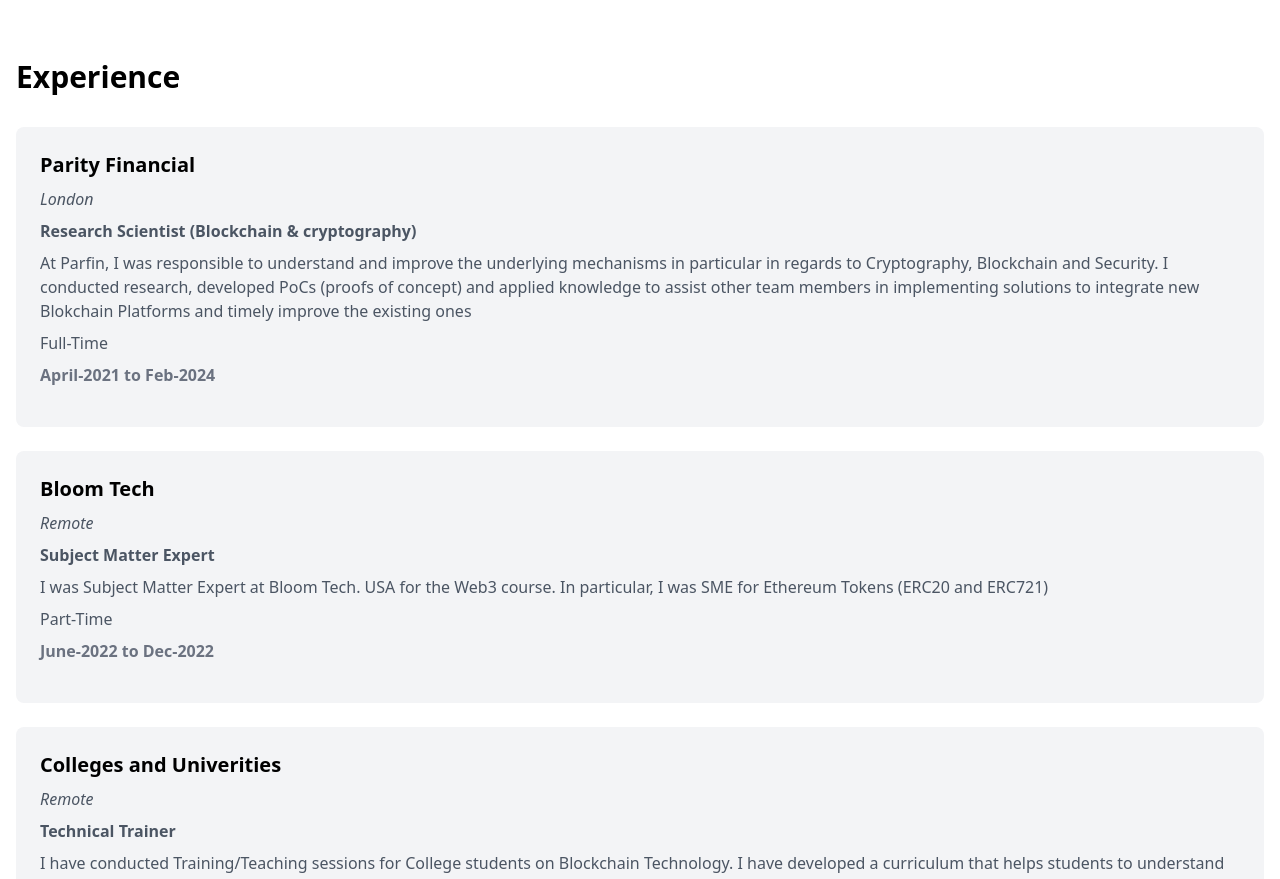
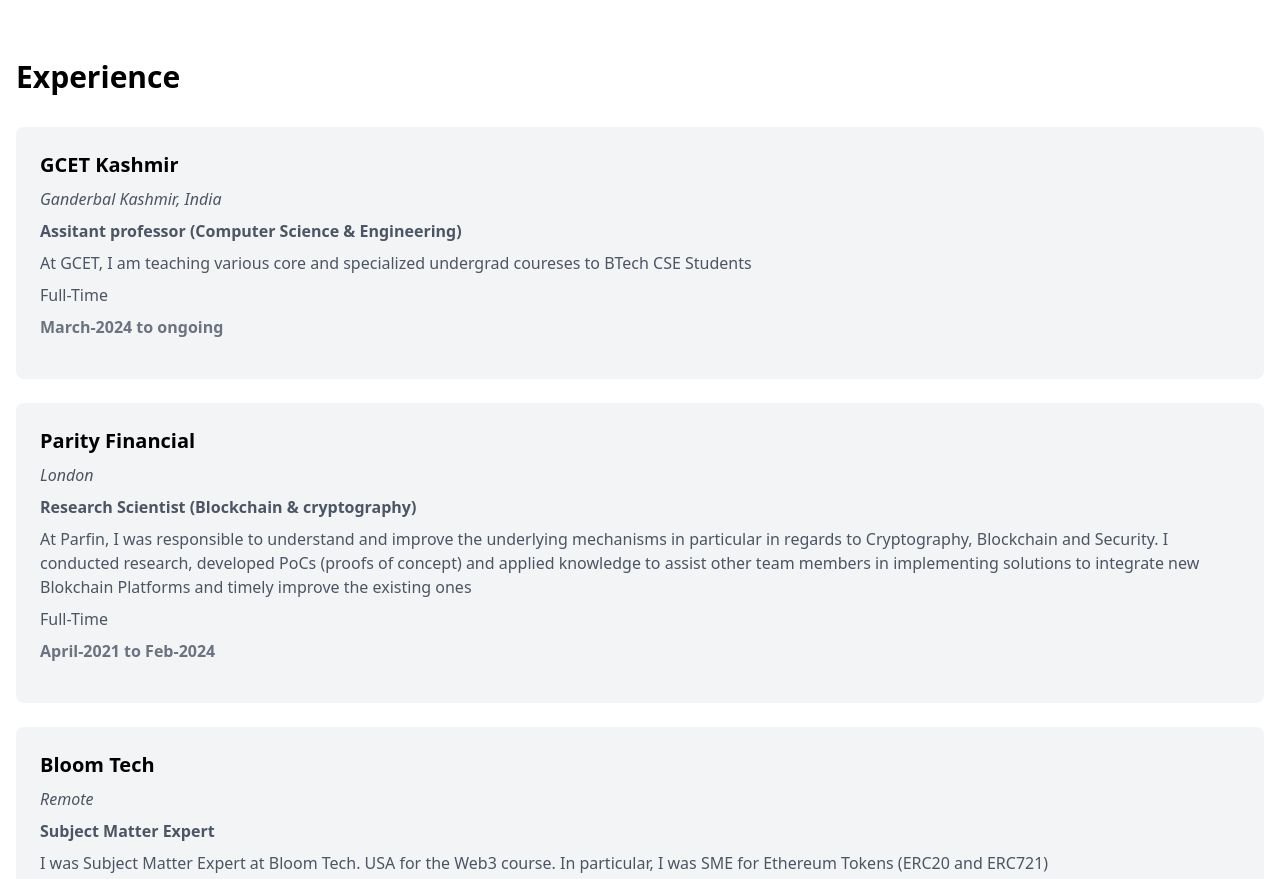
Before and after one commit to AUQIB92/personal_portfolio, a Next.js app: page / in a window 1280 px wide. Shown: the part 700-1579 px from the top of the page. Built offline with nearby package versions, Linux system fonts and the light colour scheme.

Commit message:
Addes Current Experience

```diff
--- a/components/ProfessorLandingPage.js
+++ b/components/ProfessorLandingPage.js
@@ -81,6 +81,7 @@
           <h2 className="text-3xl font-bold mb-8">Experience</h2>
           <div className="space-y-6">
             {[
+              { company : 'GCET Kashmir',location:"Ganderbal Kashmir, India", role:"Assitant professor (Computer Science & Engineering)", job_description: "At GCET, I am teaching various core and specialized  undergrad coureses to BTech CSE Students ", date:'March-2024 to ongoing', type:'Full-Time' },
              { company : 'Parity Financial',location:"London", role:"Research Scientist (Blockchain & cryptography)", job_description: "At Parfin, I was responsible to understand and improve the underlying mechanisms in particular in regards to Cryptography, Blockchain and Security. I conducted research, developed PoCs (proofs of concept) and applied knowledge to assist other team members in implementing solutions to integrate new Blokchain Platforms and timely improve the existing ones", date:'April-2021 to Feb-2024', type:'Full-Time' },
              { company : ' Bloom Tech',location:"Remote", role:"Subject Matter Expert", job_description: " I was Subject Matter Expert at Bloom Tech. USA for the Web3 course. In particular, I was SME for Ethereum Tokens (ERC20 and ERC721)", date:'June-2022 to Dec-2022', type:'Part-Time' },
              { company : 'Colleges and Univerities',location:"Remote", role:"Technical Trainer", job_description: "  I have conducted Training/Teaching sessions for College students on Blockchain Technology. I have developed a curriculum that helps students to understand the ins and outs of the technology", date:'April-2021 to Dec-2023', type:'Part-Time' }
```
